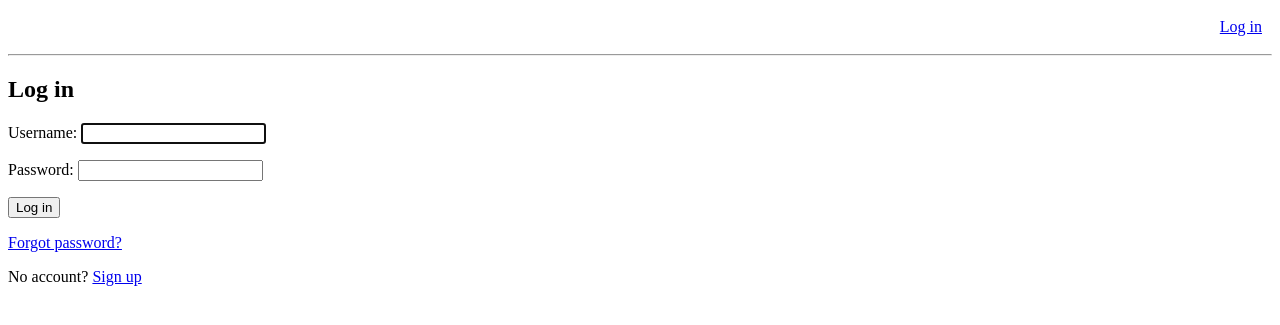
After one commit to SRReumah/odoo-makeaton, a Django app: page /accounts/login/ in a window 1280 px wide. The commit adds this page. Shown: the top 325 px of the page. Run offline with Django 5.2, Linux system fonts and the light colour scheme.

Commit message:
Add login, logout and password reset

```diff
--- a/accounts/templates/accounts/signup.html
+++ b/accounts/templates/accounts/signup.html
@@ -6,5 +6,5 @@
   {{ form.as_p }}
   <button type="submit">Sign up</button>
 </form>
-<p>Already have an account? <a href="/accounts/login/">Log in</a></p>
+<p>Already have an account? <a href="{% url 'login' %}">Log in</a></p>
 {% endblock %}
--- a/config/settings.py
+++ b/config/settings.py
@@ -133,3 +133,6 @@ EMAIL_BACKEND = "django.core.mail.backends.console.EmailBackend"
 AUTH_PASSWORD_VALIDATORS = [
     {"NAME": "accounts.validators.StrongPasswordValidator"},
 ]
+
+LOGIN_REDIRECT_URL = "home"
+LOGOUT_REDIRECT_URL = "login"
--- a/config/urls.py
+++ b/config/urls.py
@@ -1,7 +1,15 @@
 from django.contrib import admin
 from django.urls import include, path
+from django.contrib.auth import views as auth_views
 
 urlpatterns = [
     path("admin/", admin.site.urls),
     path("accounts/", include("accounts.urls")),
+    # Built-in auth views
+    path("accounts/login/", auth_views.LoginView.as_view(), name="login"),
+    path("accounts/logout/", auth_views.LogoutView.as_view(), name="logout"),
+    path("accounts/password_reset/", auth_views.PasswordResetView.as_view(), name="password_reset"),
+    path("accounts/password_reset/done/", auth_views.PasswordResetDoneView.as_view(), name="password_reset_done"),
+    path("accounts/reset/<uidb64>/<token>/", auth_views.PasswordResetConfirmView.as_view(), name="password_reset_confirm"),
+    path("accounts/reset/done/", auth_views.PasswordResetCompleteView.as_view(), name="password_reset_complete"),
 ]
--- a/templates/base.html
+++ b/templates/base.html
@@ -5,6 +5,18 @@
   <title>Brightloop</title>
 </head>
 <body>
+  <div style="text-align: right; padding: 10px;">
+    {% if user.is_authenticated %}
+      Logged in as {{ user.email }} |
+      <form action="{% url 'logout' %}" method="post" style="display:inline;">
+        {% csrf_token %}
+        <button type="submit" style="background:none; border:none; color:blue; text-decoration:underline; cursor:pointer; padding:0;">Log out</button>
+      </form>
+    {% else %}
+      <a href="{% url 'login' %}">Log in</a>
+    {% endif %}
+  </div>
+  <hr>
   {% if messages %}
     <ul>
       {% for m in messages %}<li>{{ m }}</li>{% endfor %}
--- /dev/null
+++ b/templates/registration/login.html
@@ -0,0 +1,11 @@
+{% extends "base.html" %}
+{% block content %}
+<h2>Log in</h2>
+<form method="post">
+  {% csrf_token %}
+  {{ form.as_p }}
+  <button type="submit">Log in</button>
+</form>
+<p><a href="{% url 'password_reset' %}">Forgot password?</a></p>
+<p>No account? <a href="{% url 'signup' %}">Sign up</a></p>
+{% endblock %}
--- /dev/null
+++ b/templates/registration/password_reset_complete.html
@@ -0,0 +1,6 @@
+{% extends "base.html" %}
+{% block content %}
+<h2>Password reset complete</h2>
+<p>Your password has been set. You may go ahead and log in now.</p>
+<p><a href="{% url 'login' %}">Log in</a></p>
+{% endblock %}
--- /dev/null
+++ b/templates/registration/password_reset_done.html
@@ -0,0 +1,6 @@
+{% extends "base.html" %}
+{% block content %}
+<h2>Check your email</h2>
+<p>We have emailed you instructions for setting your password. You should receive them shortly.</p>
+<p><a href="{% url 'login' %}">Back to login</a></p>
+{% endblock %}
```
Also changed, not shown: templates/registration/password_reset_confirm.html (added, +9 -0 lines), templates/registration/password_reset_form.html (added, +10 -0 lines).
